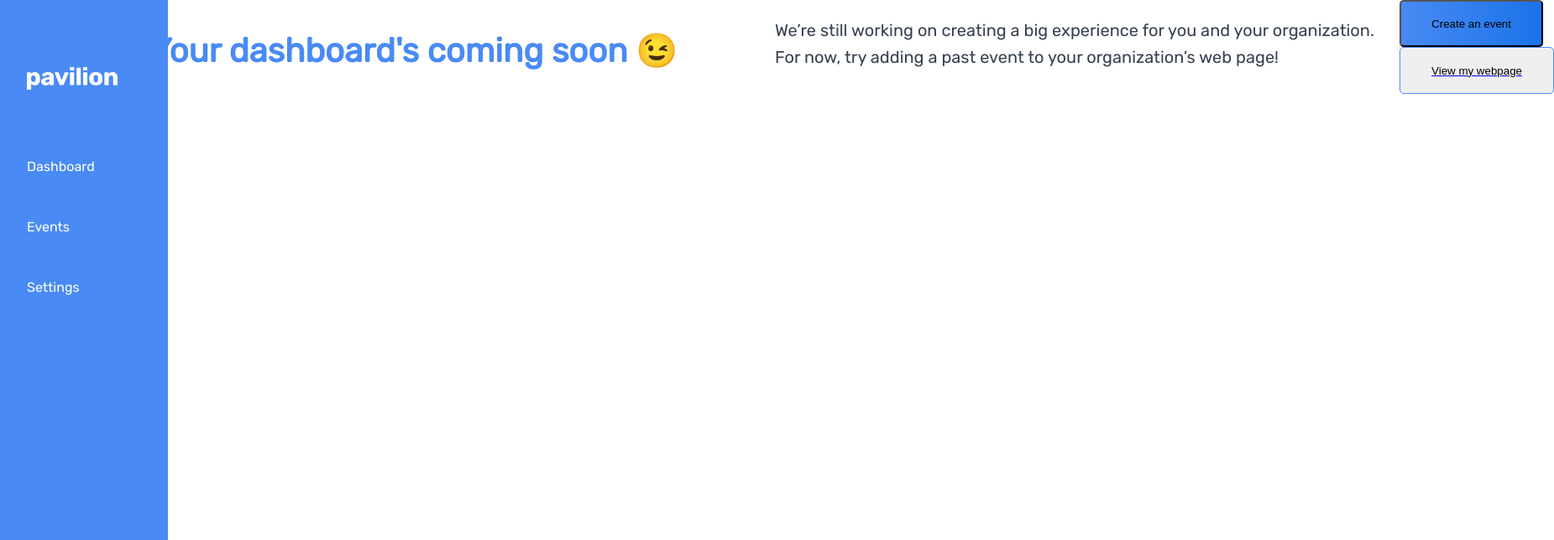
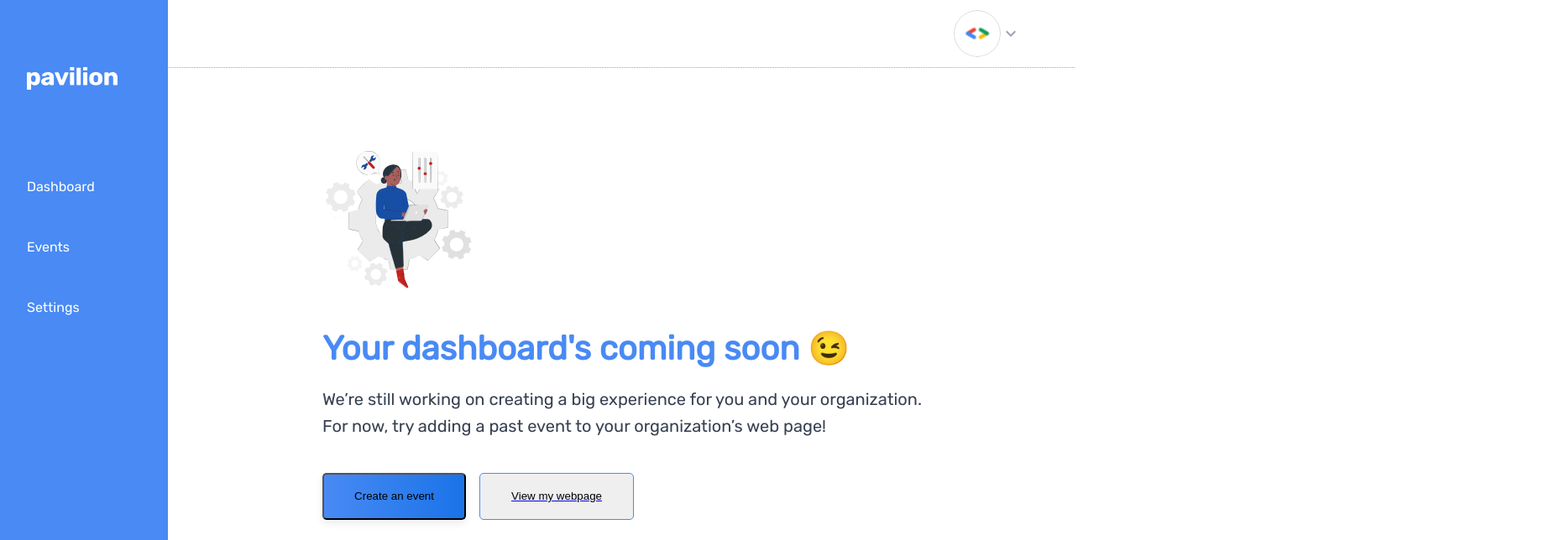
Before and after one commit to gdsc-loyola/pavilion, a React (Create React App) app in the folder pavilion-web/: page / in a window 1280 px wide. Shown: the top 644 px of the page at 84% size, 1851 px wide, since content can reach past the window. Built offline with nearby package versions, Linux system fonts and the light colour scheme.

Commit message:
Create Top Bar + Styles + Add to Dashboard.js

```diff
--- /dev/null
+++ b/pavilion-web/src/org/components/Dashboard/TopBar.js
@@ -0,0 +1,19 @@
+import React from 'react'
+import org_logo from "../../assets/gdsc_logo.svg"
+import expand from "../../assets/expand_more.png"
+import "../../../stylesheets/org/Dashboard.scss"
+
+const TopBar = () => {
+    return (
+        <section className="top-bar">
+            <div className="chevron">
+                {/* This functions as a placeholder
+                TODO: Replace this with dynamic code that changes the logo based on who is logged in */}
+                <img src={org_logo} id="org-logo"alt="Org Logo" />
+                <img src={expand} id="chevron" alt="" />
+            </div>
+        </section>
+    )
+}
+
+export default TopBar
--- a/pavilion-web/src/org/views/Dashboard.js
+++ b/pavilion-web/src/org/views/Dashboard.js
@@ -1,11 +1,13 @@
 import React from 'react'
 import NavDashboard from '../components/Dashboard/DashboardNav'
 import BodyDashboard from '../components/Dashboard/DashboardBody'
+import TopBar from '../components/Dashboard/TopBar'
 import "../../stylesheets/org/Dashboard.scss"
 
 const Dashboard = () => {
     return (
         <div className="dashboard">
+            <TopBar />
             <NavDashboard />
             <BodyDashboard />
         </div>
--- a/pavilion-web/src/stylesheets/org/Dashboard.scss
+++ b/pavilion-web/src/stylesheets/org/Dashboard.scss
@@ -9,8 +9,10 @@
 
 .dashboard-body {
     display: flex;
+    flex-direction: column;
     justify-content: center;
-    margin: 0;
+    margin: 0 10% 0 30%;
+    width: 100%;
     img {
         position: static;
         width: 179px;
@@ -25,7 +27,7 @@
         left: 0px;
         top: 0px;
         /* text-2xl / bold */
-
+        margin: 40px 0 16px 0;
         font-family: Rubik;
         font-style: normal;
         font-weight: bold;
@@ -41,7 +43,7 @@
         height: 64px;
         left: 0px;
         top: 72px;
-
+        margin: 0 0 40px 0;
         /* text-md / reg */
 
         font-family: Rubik;
@@ -53,6 +55,21 @@
 
         color: $gray-700;
     }
+
+    .CTA {
+        display: flex;
+        flex-direction: row;
+        // Change to Material UI
+        .primary_button{
+            margin-right: 16px;
+        }
+    }
+}
+@media screen and (max-width: 1536px) {
+
+}
+@media screen and (max-width: 1440px) {
+
 }
 
 /* Dashboard Nav */
@@ -71,6 +88,8 @@
     }
 
     .nav-item {
+        display: flex;
+        align-items: center;
         font-family: $text-base-med-font-family;
         font-size: $text-base-med-font-size;
         font-weight: $text-base-med-font-weight;
@@ -79,5 +98,46 @@
         color: #FFFFFF;
         height: 72px;
         padding-left: 32px;
+        transition-duration: 0.5s;
+    }
+
+    .nav-item:active, .nav-item:hover {
+        background-color: $blue-400;
+        transition-duration: 0.5s;
     }
 }
+
+/* Top Bar */
+
+.top-bar {
+    display: flex;
+    width: 100%;
+    height: 80px;
+    // padding: 0 20%;
+    position: absolute;
+    align-items: center;
+    top: 0;
+    border-bottom: 1px dotted $gray-400;
+    justify-content: flex-end;
+
+    .chevron {
+        display: flex;
+        align-items: center;
+        margin: 0 5%;
+        justify-content: flex-end;
+    }
+
+    #org-logo {
+        border-radius: 56px;
+        height: 56px;
+    }
+
+    #chevron {
+        transition-duration: 0.5s;
+    }
+
+    #chevron:active {
+        transform: rotate(180deg);
+        transition-duration: 0.5s;
+    }
+}
```
Also changed, not shown: pavilion-web/src/org/assets/expand_more.png (added), pavilion-web/src/org/assets/gdsc_logo.svg (added).
